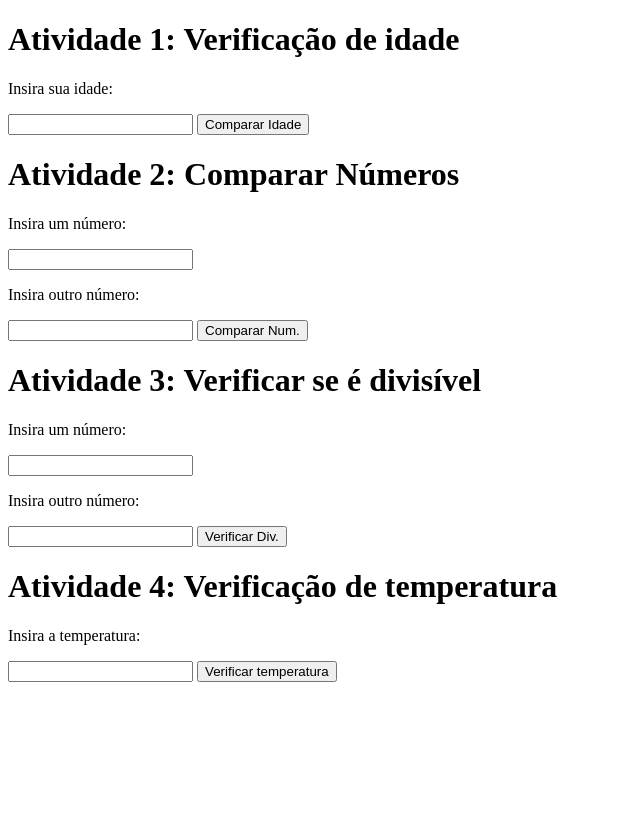
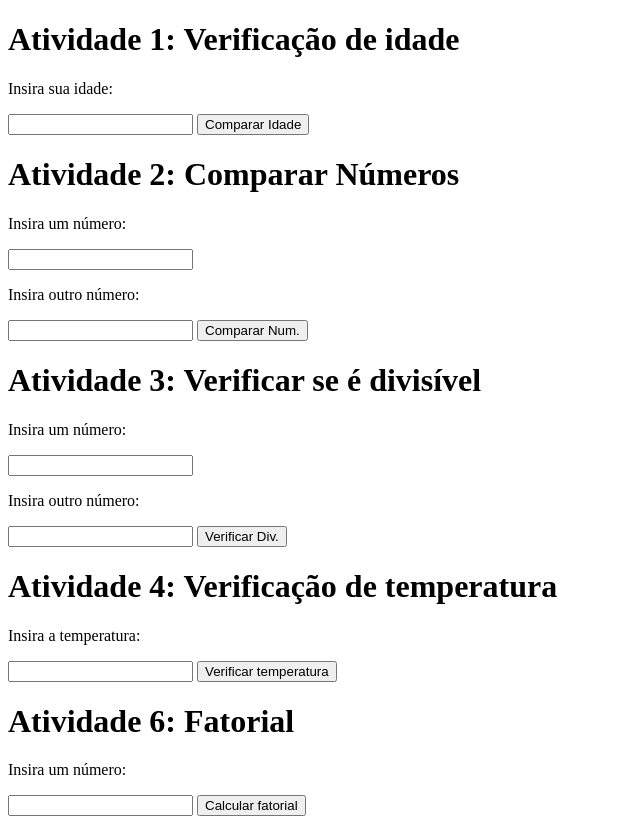
Before and after one commit to Leonardo2745/Leonardo2745.github.io, a plain HTML site: page src/pages/Atividades/form-soma.html in a window 1280 px wide. Shown: the whole page, without its empty margins (0-640 px from the left). Before the commit the page ends 800 px from the top, so only its background shows below. Drawn offline with Linux system fonts and the light colour scheme.

Commit message:
atividade 6

```diff
--- a/src/pages/Atividades/form-soma.html
+++ b/src/pages/Atividades/form-soma.html
@@ -137,6 +137,38 @@ else{
 
 </script>
 
+<h1>Atividade 6: Fatorial</h1>
+
+<p>Insira um número:</p>
+ <input type="number" id="fat">
+
+<button onclick="fatorial()">Calcular fatorial</button>
+
+ <p id="fatori"></p>
+
+ <script>
+
+function fatorial(){
+    let numF = document.getElementById('fat').value
+    let resultFat = numF;
+
+    for(let i = 1; i < numF; i++){
+        resultFat = resultFat * i;
+        document.getElementById('fatori').innerHTML += numF + " * " + i + " = " + resultFat + "<br>";
+    }
+
+
+
+}
+
+
+ </script>
+
+
+
+
+
+
 
 </body>
 </html>
```
